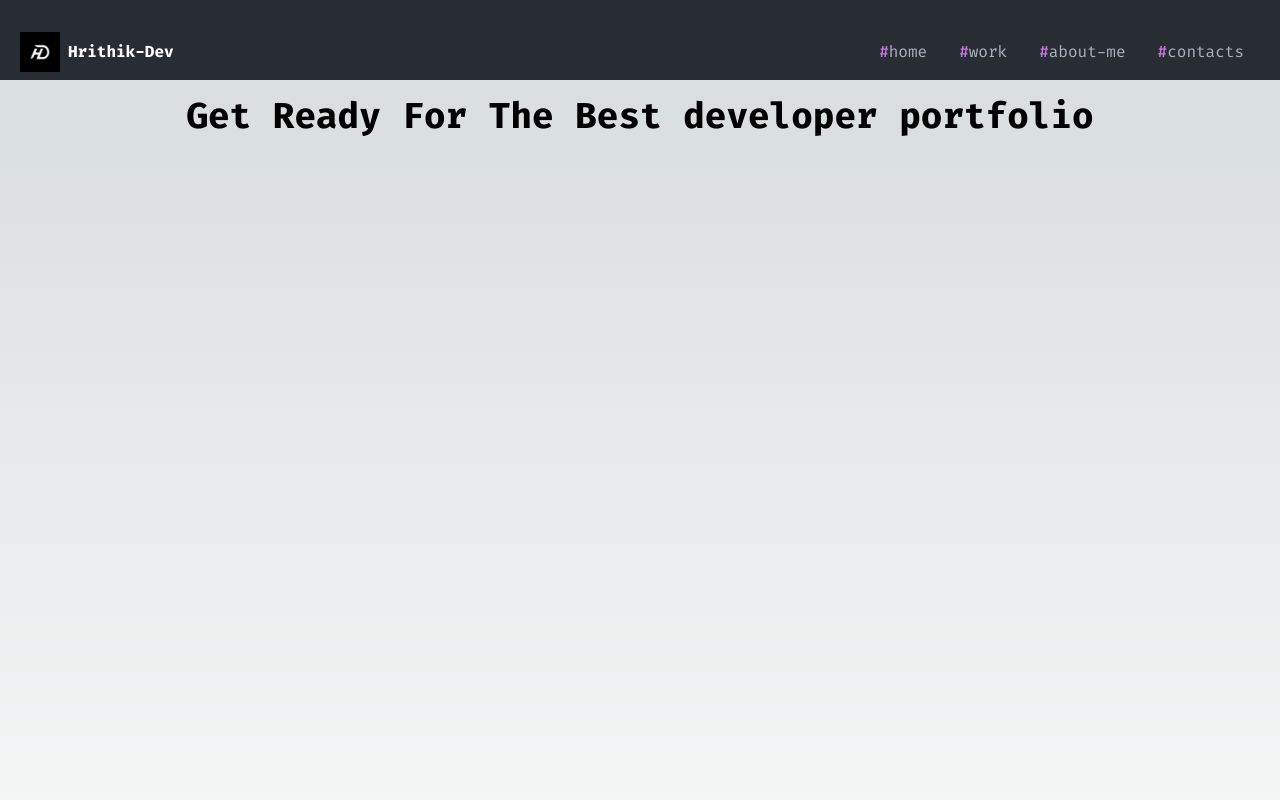
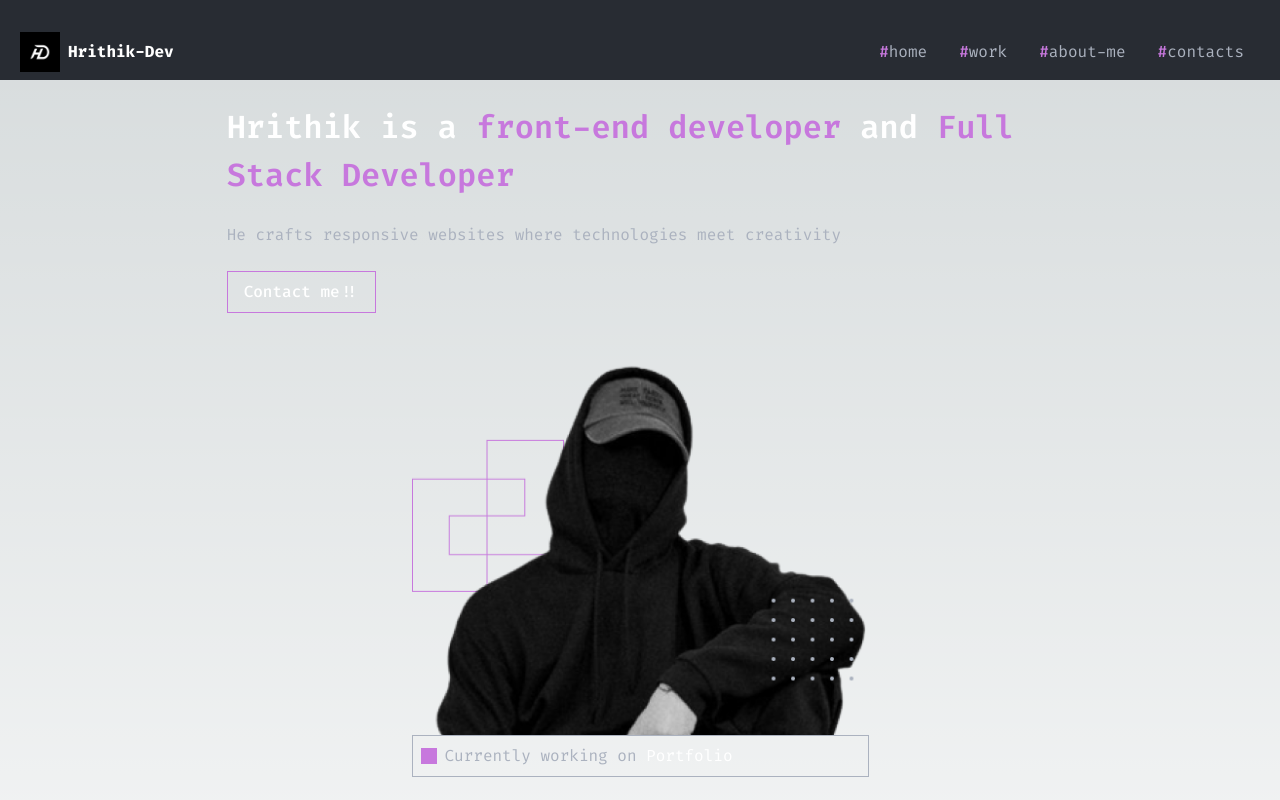
Before and after one commit to Hrithik0112/Hrithik-Devfolio, a Next.js app: page / in a window 1280 px wide. Shown: the top 800 px of the page. Built offline with nearby package versions, Linux system fonts and the light colour scheme.

Commit message:
Hero Section Added

```diff
--- a/src/app/page.tsx
+++ b/src/app/page.tsx
@@ -1,9 +1,9 @@
-import Image from "next/image";
+import HeroSection from "@/components/HeroSection";
 
 export default function Home() {
   return (
-    <main className="flex min-h-screen flex-col items-center justify-between p-24">
-      <h1 className="font-bold text-4xl ">Get Ready For The Best developer portfolio</h1>
-    </main>
+    <>
+      <HeroSection />
+    </>
   );
 }
--- /dev/null
+++ b/src/components/HeroSection.tsx
@@ -0,0 +1,38 @@
+import Image from "next/image";
+
+const HeroSection = () => {
+  return (
+    <>
+      <div className="px-5 max-w-[1560px] mx-auto min-h-screen pt-20 flex items-center justify-between flex-wrap">
+        <div className=" w-10/12 sm:w-8/12 mx-auto">
+          <h1 className="font-semibold text-[32px] text-white mb-3">
+            Hrithik is a <span className="text-[#C778DD]">front-end developer</span> and{" "}
+            <span className="text-[#C778DD]">Full Stack Developer</span>
+          </h1>
+          <p className="text-[#ABB2BF] my-6">
+            He crafts responsive websites where technologies meet creativity
+          </p>
+          <button className="text-white font-medium py-2 px-4 border duration-200 border-[#C778DD] hover:bg-[#C778DD33]">
+            Contact me!!
+          </button>
+        </div>
+        <div className="mx-auto">
+          <div className="">
+            <Image src="/man.png" alt="manImage" width={457} height={386} />
+          </div>
+          <div className="border flex items-center gap-2 border-[#ABB2BF] p-2 text-[#ABB2BF]">
+            <div className="w-4 h-4 bg-[#C778DD]"></div>
+            <div className="">
+              Currently working on <span className="text-white">Portfolio</span>
+            </div>
+          </div>
+        </div>
+      </div>
+      <div className=" px-5 py-10 ">
+        <Image src="/quote.png" alt="quote text" className="mx-auto" width={400} height={50} />
+      </div>
+    </>
+  );
+};
+
+export default HeroSection;
```
Also changed, not shown: public/man.png (added), public/quote.png (added).
